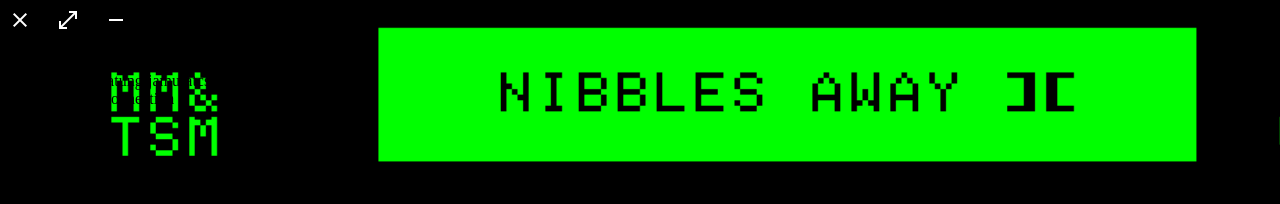
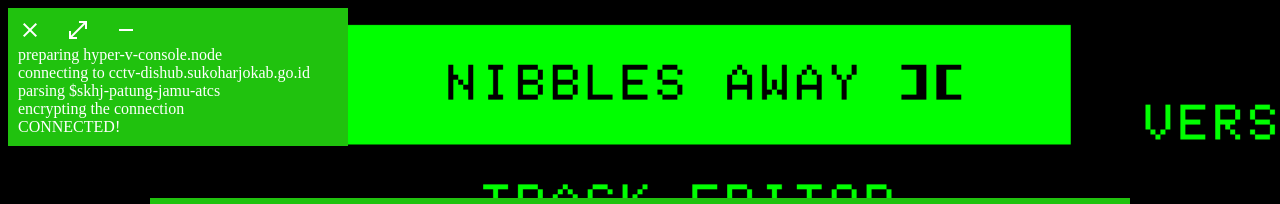
Before and after one commit to Cryzp/hack-jamu, a plain HTML site: page index.html in a window 1280 px wide. Shown: the top 204 px of the page. Drawn offline with nearby package versions, Linux system fonts and the light colour scheme.

Commit message:
Update style.css

```diff
--- a/style.css
+++ b/style.css
@@ -6,6 +6,18 @@ body {
 header {
     margin-bottom: 190px;
     display: flex;
+}
+
+.log {
+    border: 10px solid #20C20E;
+    background-color: #20C20E;
+    position: fixed;
+    width: 20rem;
+    flex-direction: row;
+}
+
+p {
+    color: white;
 }
 
 main {
@@ -27,4 +39,5 @@ main div p{
 }
 main div img {
     width: 60rem;
+    display: none;
 }
```
